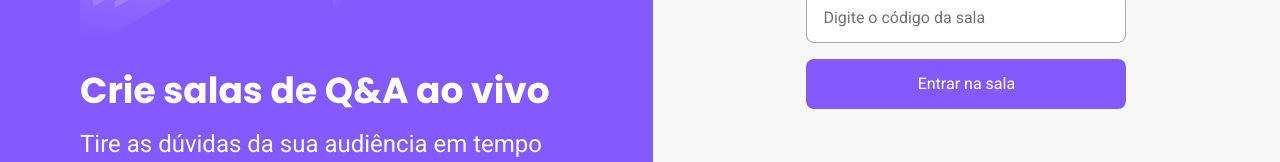
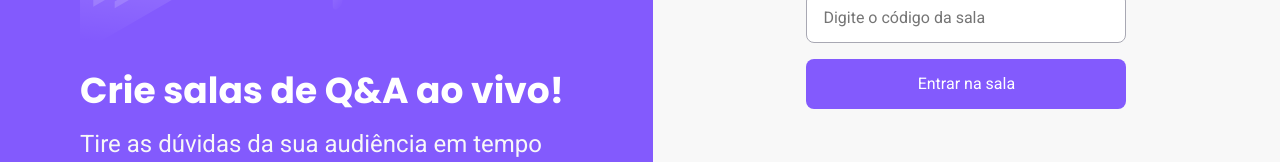
Before and after one commit to Claudio-Lins/letmeask, a React (Create React App) app: page / in a window 1280 px wide. Shown: the part 484-646 px from the top of the page. Built offline with nearby package versions, Linux system fonts and the light colour scheme; no server answers.

Commit message:
Update Home.tsx

```diff
--- a/src/pages/Home.tsx
+++ b/src/pages/Home.tsx
@@ -52,7 +52,7 @@ export function Home() {
           src={illustrationImg}
           alt="Ilustação simbolizando perguntas e respostas"
         />
-        <strong>Crie salas de Q&A ao vivo</strong>
+        <strong>Crie salas de Q&A ao vivo!</strong>
         <p>Tire as dúvidas da sua audiência em tempo real</p>
       </aside>
       <main>
```
